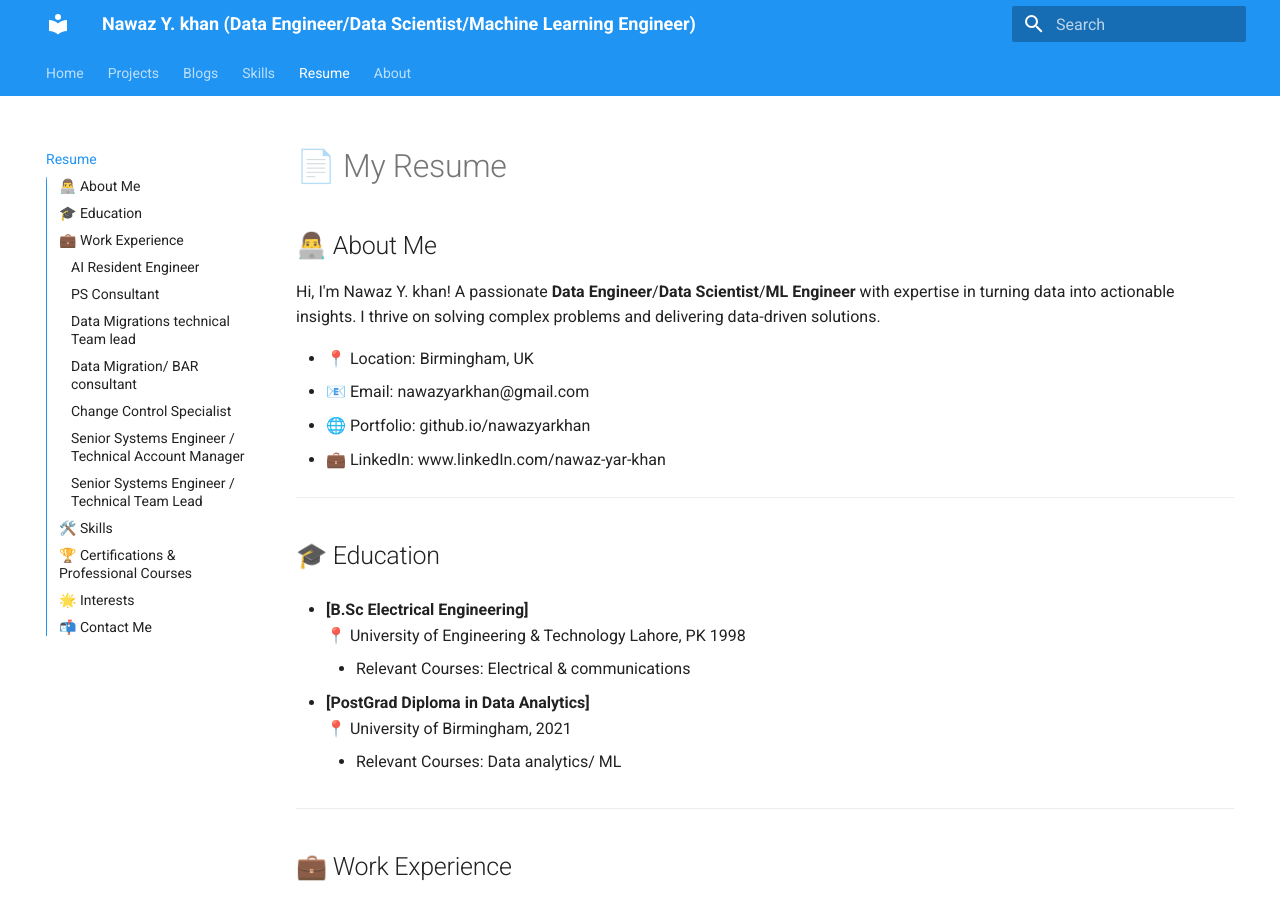
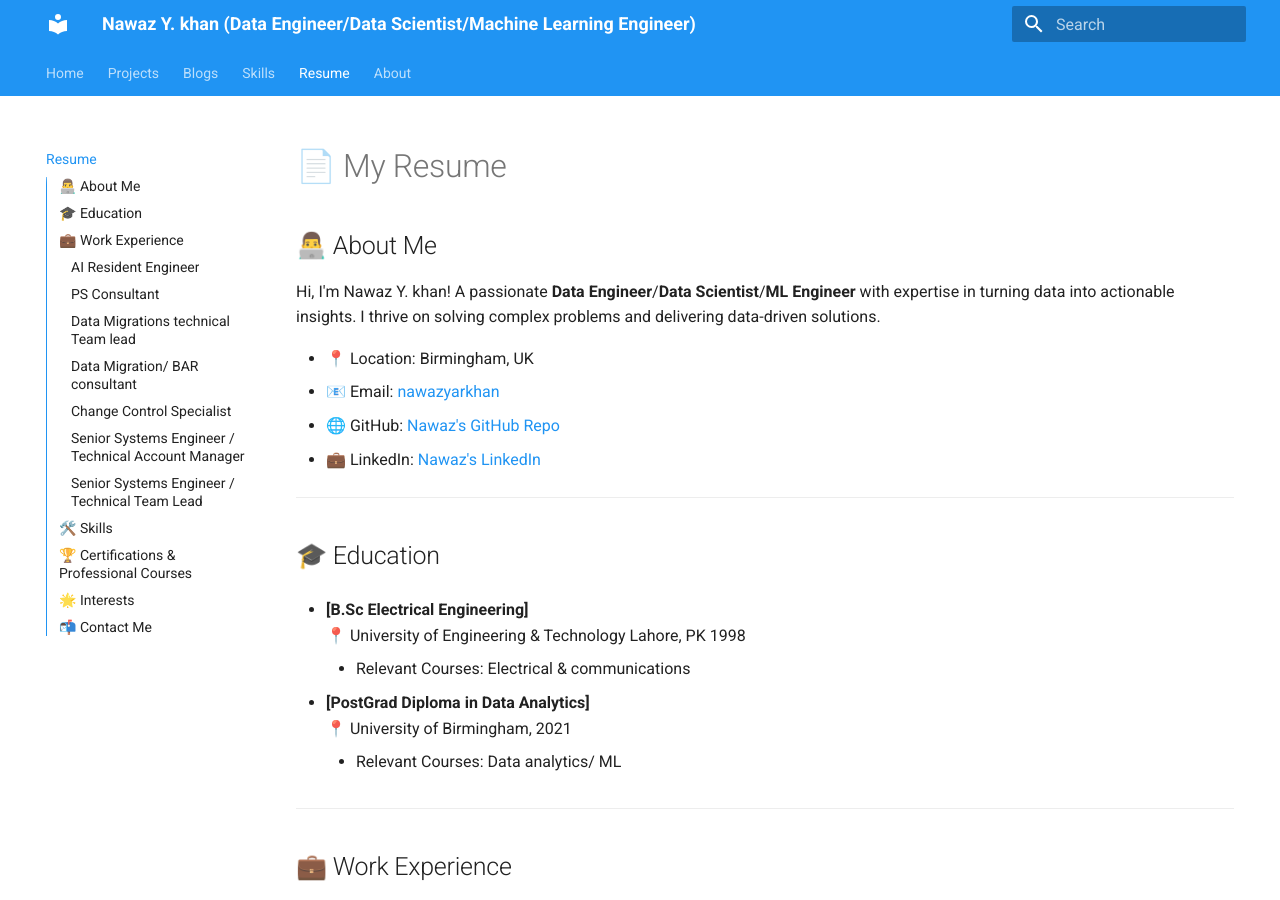
Before and after one commit to nawazyarkhan/myportfolio, an MkDocs documentation site: the page built from docs/resume.md, in a window 1280 px wide and 900 px high. Built offline with MkDocs 1.6.1 and Material for MkDocs 9.7.7, drawn with Linux system fonts in a browser that asks for light colours.

Commit message:
commit -m "updated cv"

```diff
--- a/docs/resume.md
+++ b/docs/resume.md
@@ -4,9 +4,9 @@
 Hi, I'm Nawaz Y. khan! A passionate **Data Engineer**/**Data Scientist**/**ML Engineer** with expertise in turning data into actionable insights. I thrive on solving complex problems and delivering data-driven solutions.
 
 - 📍 Location: Birmingham, UK
-- 📧 Email: nawazyarkhan@gmail.com
-- 🌐 Portfolio: github.io/nawazyarkhan
-- 💼 LinkedIn: www.linkedIn.com/nawaz-yar-khan
+- 📧 Email: [nawazyarkhan](nawazyarkhan@gmail.com)
+- 🌐 GitHub: [Nawaz's GitHub Repo](https://github.com/nawazyarkhan)
+- 💼 LinkedIn: [Nawaz's LinkedIn](www.linkedIn.com/nawaz-yar-khan)
 
 
 ---
```
